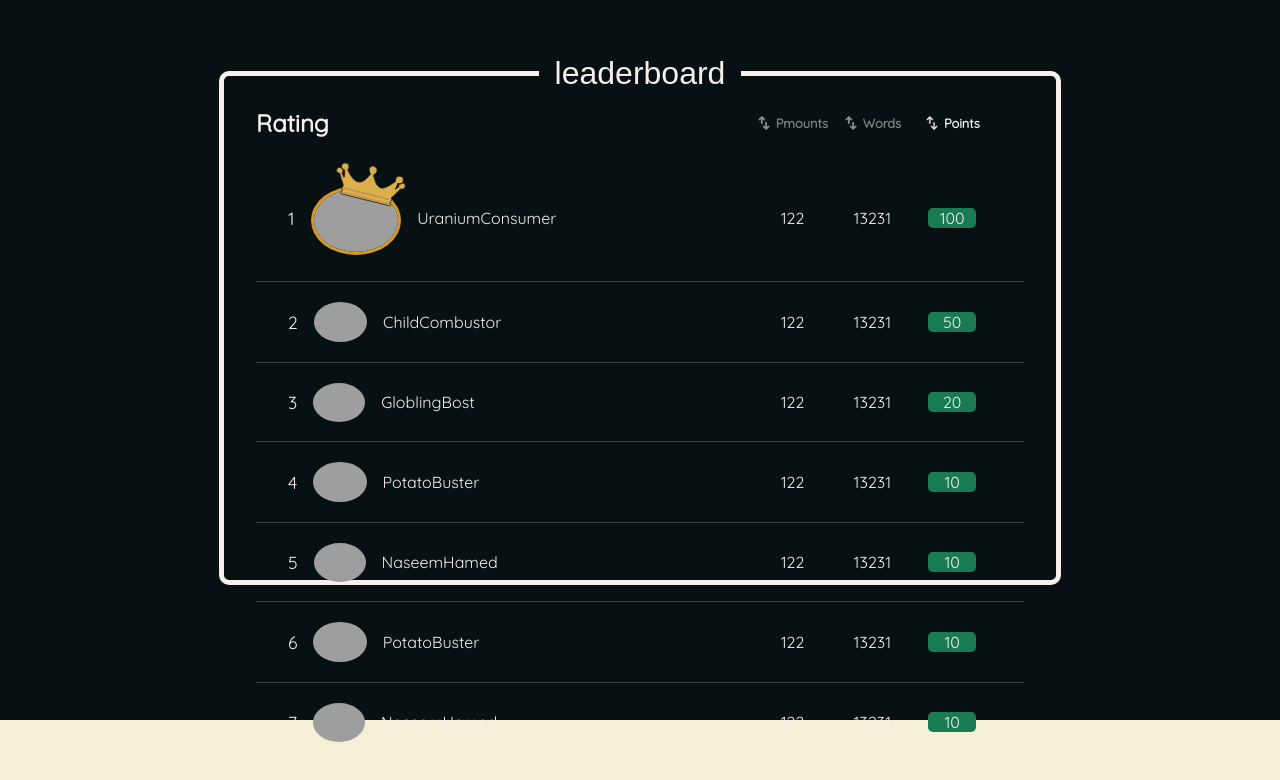
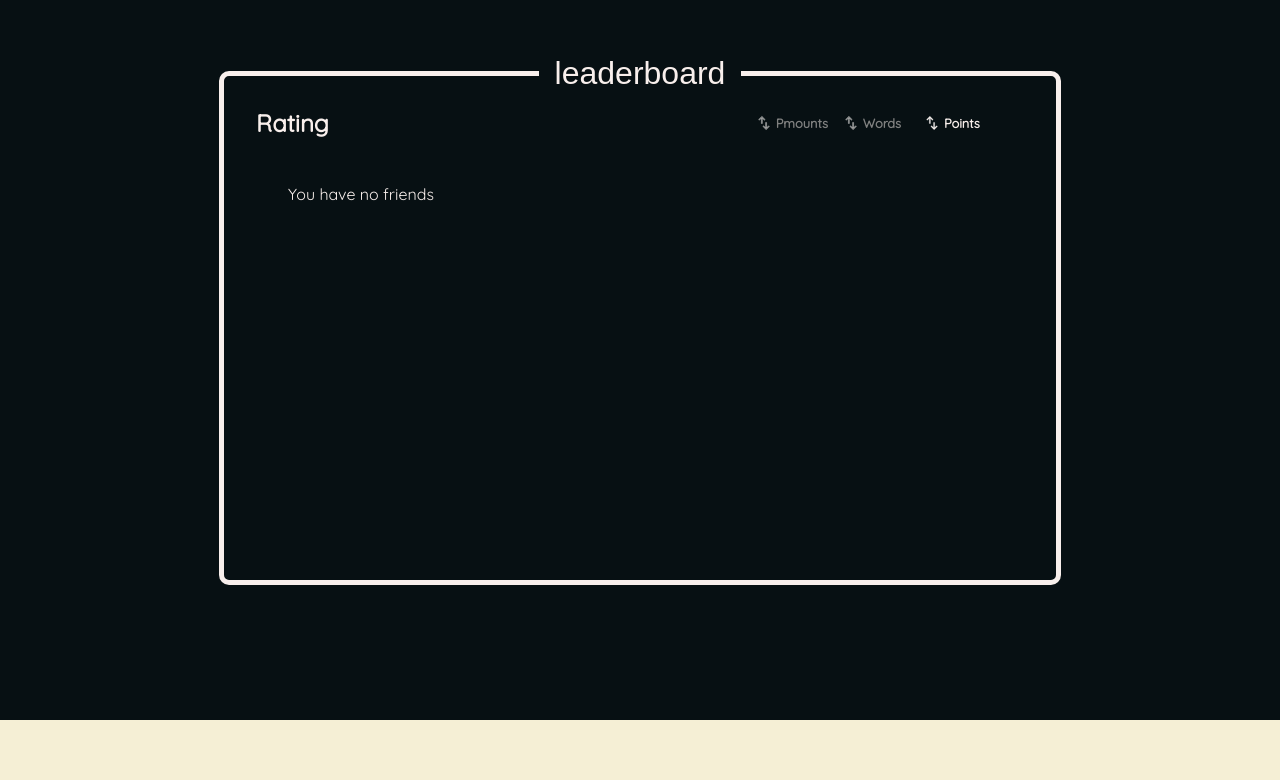
Before and after one commit to AaronKanaron/scrapbox, a React (Create React App) app: page / in a window 1280 px wide. Shown: the part 1060-1840 px from the top of the page. After the commit the page ends 1780 px from the top, so only its background shows below. Built offline with nearby package versions, Linux system fonts and the light colour scheme; grey boxes are pictures that could not be loaded; a web font is replaced by a local one.

Commit message:
SCSS and Leaderboard.jsx changes with leaderboard

```diff
--- a/src/components/molecules/Leaderboard.jsx
+++ b/src/components/molecules/Leaderboard.jsx
@@ -3,86 +3,101 @@ import React from 'react'
 import LeaderboardItem from '../atoms/LeaderboardItem'
 
 const player = [
-    {
-        rank: 1,
-        username: 'UraniumConsumer',
-        points: 100
-    },
-    {
-        rank: 2,
-        username: 'ChildCombustor',
-        points: 50
-    },
-    {
-        rank: 3,
-        username: 'GloblingBost',
-        points: 20
-    },
-    {
-        rank: 4,
-        username: 'PotatoBuster',
-        points: 10
-    },
-    {
-        rank: 5,
-        username: 'NaseemHamed',
-        points: 10
-    }
-    ,{
-        rank: 6,
-        username: 'PotatoBuster',
-        points: 10
-    },
-    {
-        rank: 7,
-        username: 'NaseemHamed',
-        points: 10
-    }
-    ,{
-        rank: 8,
-        username: 'PotatoBuster',
-        points: 10
-    },
-    {
-        rank: 9,
-        username: 'NaseemHamed',
-        points: 10
-    }
-    ,{
-        rank: 10,
-        username: 'PotatoBuster',
-        points: 10
-    },
-    {
-        rank: 11,
-        username: 'NaseemHamed',
-        points: 10
-    }
-    ,{
-        rank: 12,
-        username: 'PotatoBuster',
-        points: 10
-    },
-    {
-        rank: 13,
-        username: 'NaseemHamed',
-        points: 10
-    }
+    // {
+    //     rank: 1,
+    //     username: 'UraniumConsumer',
+    //     points: 100
+    // },
+    // {
+    //     rank: 2,
+    //     username: 'ChildCombustor',
+    //     points: 50
+    // },
+    // {
+    //     rank: 3,
+    //     username: 'GloblingBost',
+    //     points: 20
+    // },
+    // {
+    //     rank: 4,
+    //     username: 'PotatoBuster',
+    //     points: 10
+    // },
+    // {
+    //     rank: 5,
+    //     username: 'NaseemHamed',
+    //     points: 10
+    // }
+    // ,{
+    //     rank: 6,
+    //     username: 'PotatoBuster',
+    //     points: 10
+    // },
+    // {
+    //     rank: 7,
+    //     username: 'NaseemHamed',
+    //     points: 10
+    // }
+    // ,{
+    //     rank: 8,
+    //     username: 'PotatoBuster',
+    //     points: 10
+    // },
+    // {
+    //     rank: 9,
+    //     username: 'NaseemHamed',
+    //     points: 10
+    // }
+    // ,{
+    //     rank: 10,
+    //     username: 'PotatoBuster',
+    //     points: 10
+    // },
+    // {
+    //     rank: 11,
+    //     username: 'NaseemHamed',
+    //     points: 10
+    // }
+    // ,{
+    //     rank: 12,
+    //     username: 'PotatoBuster',
+    //     points: 10
+    // },
+    // {
+    //     rank: 13,
+    //     username: 'NaseemHamed',
+    //     points: 10
+    // }
 ]
 
 
 export default class Leaderboard extends React.PureComponent {
+
+    renderLeaderboard() {
+        if (player.length > 0) {
+            return player.map((player, index) => (
+                <LeaderboardItem
+                    key={index}
+                    rank={player.rank}
+                    username={player.username}
+                    points={player.points}
+                />
+            ))
+        } else {
+            return (
+                <li className="leaderboard-item">
+                    <p>You have no friends</p>
+                </li>
+            )
+        }
+    }
+
     render() {
         return (
             <ul className="leaderboard">
-                {player.map((player, index) => (
-                    <LeaderboardItem
-                        key={index}
-                        rank={player.rank}
-                        username={player.username}
-                        points={player.points}
-                    />
-                ))}
+                {
+                    this.renderLeaderboard()
+                }
             </ul>
         )
     }
```
